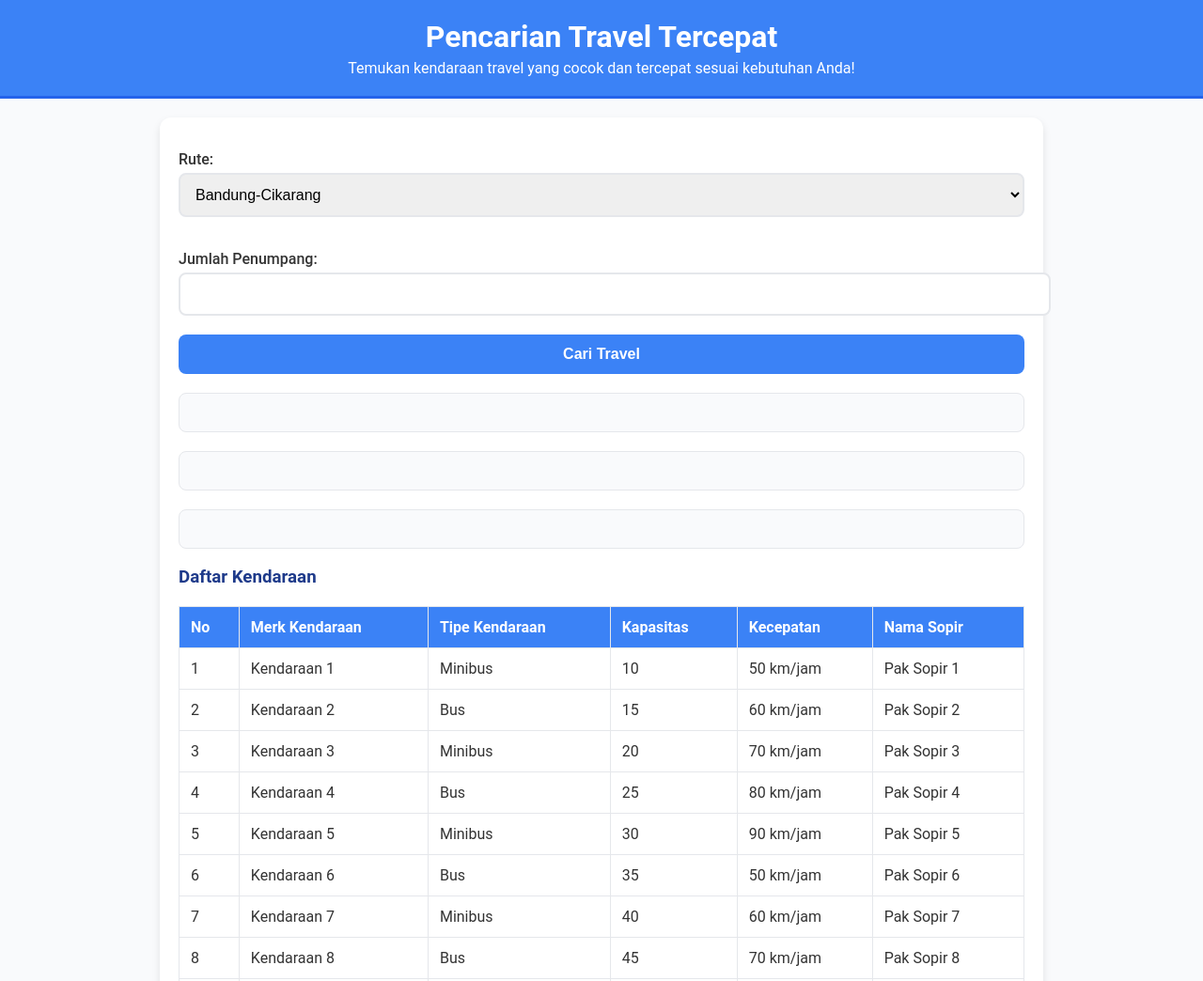
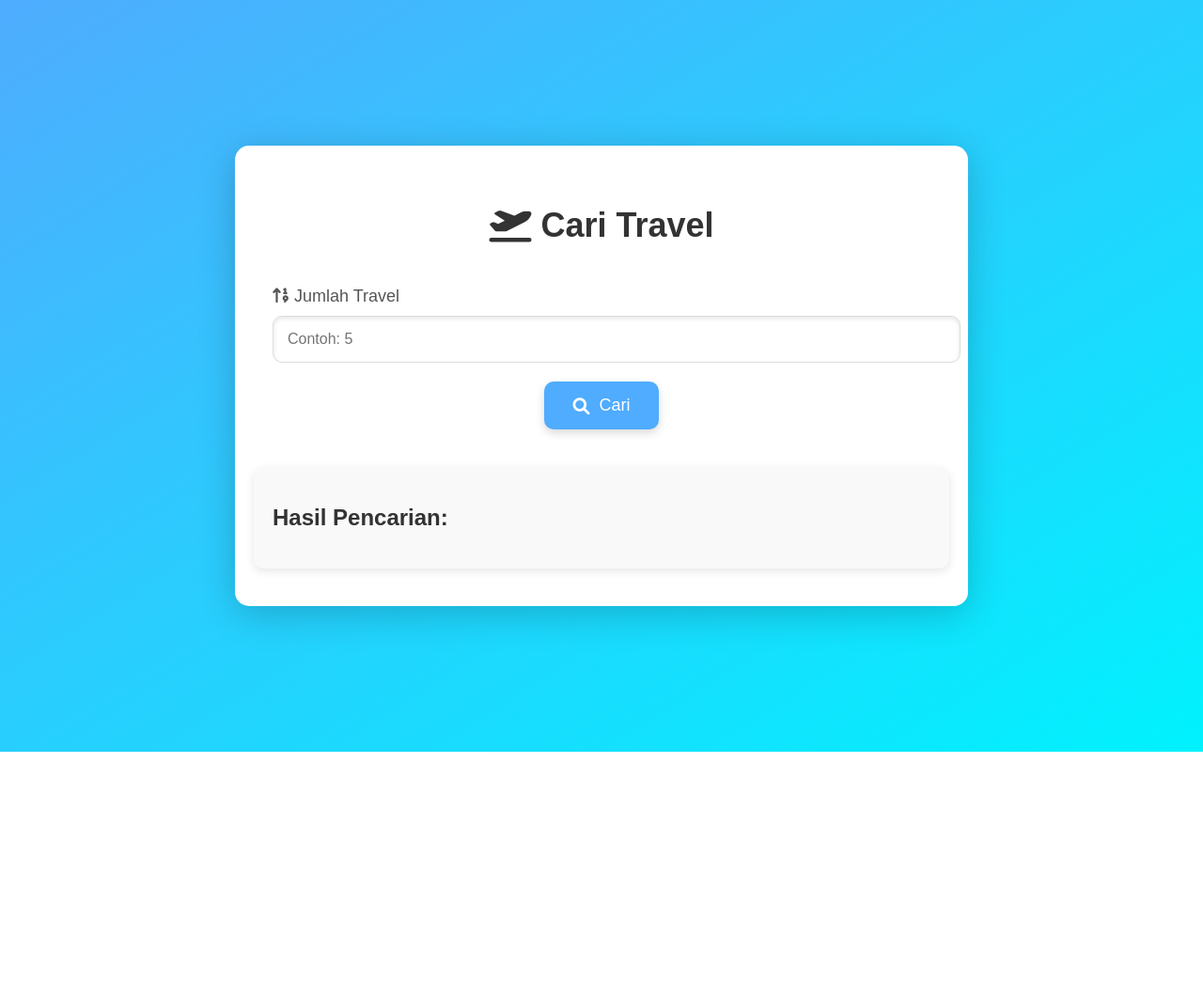
Before and after one commit to M-fathirizky/Tubes-AKA, a plain HTML site: page index.html in a window 1280 px wide. Shown: the top 1044 px of the page at 94% size. After the commit the page ends 800 px from the top, so only its background shows below. Drawn offline with Linux system fonts and the light colour scheme.

Commit message:
New Update

```diff
--- a/AKA.css
+++ b/AKA.css
@@ -1,95 +1,132 @@
 body {
-    font-family: 'Roboto', sans-serif;
+    font-family: 'Poppins', sans-serif;
+    background-image: linear-gradient(to bottom right, #4facfe, #00f2fe);
     margin: 0;
     padding: 0;
-    background-color: #f9fafc;
+    display: flex;
+    justify-content: center;
+    align-items: center;
+    min-height: 100vh;
+}
+
+.container {
+    background: #ffffff;
+    border-radius: 15px;
+    box-shadow: 0 8px 40px rgba(0, 0, 0, 0.2);
+    padding: 40px;
+    max-width: 700px;
+    width: 90%;
+    display: flex;
+    flex-direction: column;
+    align-items: center;
+    gap: 20px;
+}
+
+h1 {
+    font-size: 36px;
+    color: #333;
+    display: flex;
+    align-items: center;
+    justify-content: center;
+    gap: 10px;
+}
+
+.form-group {
+    width: 100%;
+    display: flex;
+    flex-direction: column;
+    gap: 10px;
+}
+
+label {
+    font-size: 18px;
+    color: #555;
+}
+
+input {
+    width: 100%;
+    padding: 15px;
+    font-size: 16px;
+    border: 1px solid #ddd;
+    border-radius: 10px;
+    box-shadow: inset 0 2px 5px rgba(0, 0, 0, 0.1);
+}
+
+.btn {
+    background-color: #4facfe;
+    color: white;
+    padding: 15px 30px;
+    border: none;
+    border-radius: 10px;
+    font-size: 18px;
+    cursor: pointer;
+    transition: all 0.3s ease;
+    box-shadow: 0 4px 10px rgba(0, 0, 0, 0.15);
+    display: flex;
+    align-items: center;
+    justify-content: center;
+    gap: 10px;
+}
+
+.btn:hover {
+    background-color: #007ace;
+    transform: translateY(-3px);
+    box-shadow: 0 6px 15px rgba(0, 0, 0, 0.2);
+}
+
+#result {
+    width: 100%;
+    background: #f9f9f9;
+    border-radius: 10px;
+    box-shadow: 0 3px 10px rgba(0, 0, 0, 0.1);
+    padding: 20px;
+    margin-top: 20px;
+    text-align: left;
+}
+
+#result h2 {
+    font-size: 24px;
     color: #333;
 }
-header {
-    background-color: #3b82f6;
-    color: white;
-    padding: 20px;
-    text-align: center;
-    border-bottom: 3px solid #2563eb;
+
+#result ul {
+    list-style: none;
+    padding: 0;
+    margin: 0;
 }
-header h1 {
-    margin: 0;
-    font-size: 2rem;
+
+#result ul li {
+    padding: 10px;
+    background: #ffffff;
+    border: 1px solid #eee;
+    border-radius: 8px;
+    margin-bottom: 10px;
+    display: flex;
+    justify-content: space-between;
+    align-items: center;
+    box-shadow: 0 2px 5px rgba(0, 0, 0, 0.1);
 }
-header p {
-    margin: 5px 0 0;
-    font-size: 1rem;
-}
-main {
-    margin: 20px auto;
-    max-width: 900px;
-    background: white;
-    padding: 20px;
-    border-radius: 12px;
-    box-shadow: 0 4px 8px rgba(0, 0, 0, 0.1);
-}
-h3 {
-    color: #1e3a8a;
-}
-label {
-    display: block;
-    margin: 15px 0 5px;
-    font-weight: 500;
-}
-select, input {
-    width: 100%;
-    padding: 12px;
-    margin-bottom: 20px;
-    border: 2px solid #e5e7eb;
-    border-radius: 8px;
-    font-size: 1rem;
-}
-select:focus, input:focus {
-    border-color: #3b82f6;
-    outline: none;
-}
-button {
-    width: 100%;
-    padding: 12px;
-    background-color: #3b82f6;
-    color: white;
-    border: none;
-    border-radius: 8px;
-    font-size: 1rem;
-    font-weight: 600;
-    cursor: pointer;
-    transition: background-color 0.3s;
-}
-button:hover {
-    background-color: #2563eb;
-}
-#result, #steps-iterative, #steps-recursive {
-    margin-top: 20px;
-    padding: 20px;
-    background: #f9fafc;
-    border: 1px solid #e5e7eb;
-    border-radius: 8px;
-}
-table {
-    width: 100%;
-    border-collapse: collapse;
-    margin-top: 20px;
-    border: 1px solid #e5e7eb;
-}
-th, td {
-    padding: 12px;
-    text-align: left;
-    border: 1px solid #e5e7eb;
-}
-th {
-    background-color: #3b82f6;
-    color: white;
-}
-@media (max-width: 600px) {
-    main {
-        padding: 15px;
+
+@media (max-width: 768px) {
+    .container {
+        padding: 20px;
     }
-    button {
+
+    h1 {
+        font-size: 28px;
+    }
+
+    .btn {
+        font-size: 16px;
+        padding: 12px 20px;
+    }
+
+    input {
         font-size: 14px;
+        padding: 12px;
+    }
+
+    #result h2 {
+        font-size: 20px;
     }
 }
--- a/Code.js
+++ b/Code.js
@@ -1,153 +1,77 @@
-const travels = Array.from({ length: 50 }, (_, i) => ({
-    brand: `Kendaraan ${i + 1}`,
-    type: i % 2 === 0 ? 'Minibus' : 'Bus',
-    capacity: 10 + (i % 10) * 5,
-    speed: 50 + (i % 5) * 10,
-    driver: `Pak Sopir ${i + 1}`
-}));
+function searchTravel() {
+    const travelCount = parseInt(document.getElementById("travelCount").value);
+    const resultDiv = document.getElementById("result");
+    if (isNaN(travelCount) || travelCount <= 0) {
+        resultDiv.innerHTML = "<p>Masukkan jumlah travel yang valid.</p>";
+        return;
+    }
 
-const routes = {
-    'Bandung-Cikarang': 110,
-    'Bandung-Jakarta': 150,
-    'Jakarta-Cikarang': 40,
-    'Bandung-Tangerang': 180,
-    'Surabaya-Malang': 100,
-    'Yogyakarta-Semarang': 120,
-    'Solo-Surabaya': 260,
-    'Jakarta-Bogor': 60,
-    'Bandung-Semarang': 430,
-    'Surabaya-Yogyakarta': 330,
-    'Malang-Bandung': 820
-};
+    const travels = [];
+    for (let i = 0; i < travelCount; i++) {
+        travels.push({
+            id: i + 1,
+            efficiency: Math.floor(Math.random() * 100) + 1, // Random efficiency score
+        });
+    }
 
-function displayTravels() {
-    const tableBody = document.getElementById('travelTableBody');
-    tableBody.innerHTML = '';
-    travels.forEach((travel, index) => {
-        tableBody.innerHTML += `
-            <tr>
-                <td>${index + 1}</td>
-                <td>${travel.brand}</td>
-                <td>${travel.type}</td>
-                <td>${travel.capacity}</td>
-                <td>${travel.speed} km/jam</td>
-                <td>${travel.driver}</td>
-            </tr>
-        `;
-    });
+    resultDiv.innerHTML = "<h2>Travel yang ditemukan:</h2>";
+
+    // Iterative sorting
+    const iterativeStart = performance.now();
+    const iterativeResult = iterativeSort([...travels]);
+    const iterativeEnd = performance.now();
+
+    // Recursive sorting
+    const recursiveStart = performance.now();
+    const recursiveResult = recursiveSort([...travels]);
+    const recursiveEnd = performance.now();
+
+    // Display results
+    resultDiv.innerHTML += `<h3>Iterative:</h3> ${formatTravels(iterativeResult)} <p>Waktu eksekusi: ${(iterativeEnd - iterativeStart).toFixed(4)} ms</p>`;
+    resultDiv.innerHTML += `<h3>Recursive:</h3> ${formatTravels(recursiveResult)} <p>Waktu eksekusi: ${(recursiveEnd - recursiveStart).toFixed(4)} ms</p>`;
 }
 
-function findFastestTravelIterative(route, passengers) {
-    const distance = routes[route];
-    let fastest = null;
-    const steps = [];
-
-    for (let travel of travels) {
-        if (travel.capacity >= passengers) {
-            const time = distance / travel.speed;
-            steps.push(`Cek kendaraan ${travel.brand}: Waktu tempuh = ${time.toFixed(2)} jam`);
-            if (!fastest || time < fastest.time) {
-                fastest = { travel, time };
-                steps.push(`-> Kendaraan ${travel.brand} menjadi tercepat sementara.`);
+// Iterative sorting (Bubble Sort)
+function iterativeSort(travels) {
+    const len = travels.length;
+    for (let i = 0; i < len; i++) {
+        for (let j = 0; j < len - i - 1; j++) {
+            if (travels[j].efficiency > travels[j + 1].efficiency) {
+                [travels[j], travels[j + 1]] = [travels[j + 1], travels[j]];
             }
         }
     }
-    return { fastest, distance, steps };
+    return travels;
 }
 
-async function displayStepsIterative(steps) {
-    const iterativeStepsDiv = document.getElementById('steps-iterative');
-    iterativeStepsDiv.innerHTML = '<h3>Langkah Iteratif</h3>';
-    for (const step of steps) {
-        const stepElement = document.createElement('p');
-        stepElement.textContent = step;
-        iterativeStepsDiv.appendChild(stepElement);
-        await new Promise(resolve => setTimeout(resolve, 200));
-    }
+// Recursive sorting (Merge Sort)
+function recursiveSort(travels) {
+    if (travels.length <= 1) return travels;
+
+    const mid = Math.floor(travels.length / 2);
+    const left = recursiveSort(travels.slice(0, mid));
+    const right = recursiveSort(travels.slice(mid));
+
+    return merge(left, right);
 }
 
-async function displayStepsRecursive(steps) {
-    const recursiveStepsDiv = document.getElementById('steps-recursive');
-    recursiveStepsDiv.innerHTML = '<h3>Langkah Rekursif</h3>';
-    for (const step of steps) {
-        const stepElement = document.createElement('p');
-        stepElement.textContent = step;
-        recursiveStepsDiv.appendChild(stepElement);
-        await new Promise(resolve => setTimeout(resolve, 200));
+function merge(left, right) {
+    let result = [];
+    let l = 0, r = 0;
+
+    while (l < left.length && r < right.length) {
+        if (left[l].efficiency < right[r].efficiency) {
+            result.push(left[l++]);
+        } else {
+            result.push(right[r++]);
+        }
     }
+    return result.concat(left.slice(l)).concat(right.slice(r));
 }
 
-function findFastestTravelRecursive(route, passengers, index = 0, fastest = null, steps = []) {
-    if (index >= travels.length) return { fastest, steps };
-
-    const travel = travels[index];
-    const distance = routes[route];
-
-    if (travel.capacity >= passengers) {
-        const time = distance / travel.speed;
-        steps.push(`Cek kendaraan ${travel.brand}: Waktu tempuh = ${time.toFixed(2)} jam`);
-        if (!fastest || time < fastest.time) {
-            fastest = { travel, time };
-            steps.push(`-> Kendaraan ${travel.brand} menjadi tercepat sementara.`);
-        }
-    }
-
-    return findFastestTravelRecursive(route, passengers, index + 1, fastest, steps);
+// Format travels for display
+function formatTravels(travels) {
+    return travels
+        .map(t => `Travel ${t.id}: Efisiensi ${t.efficiency}`)
+        .join("<br>");
 }
-
-function formatTime(time) {
-    const hours = Math.floor(time);
-    const minutes = Math.floor((time - hours) * 60);
-    const seconds = Math.floor((((time - hours) * 60) - minutes) * 60);
-
-    if (hours > 0) {
-        return `${hours} jam ${minutes} menit ${seconds} detik`;
-    } else if (minutes > 0) {
-        return `${minutes} menit ${seconds} detik`;
-    } else {
-        return `${seconds} detik`;
-    }
-}
-
-async function searchTravel() {
-    const route = document.getElementById('route').value;
-    const passengers = parseInt(document.getElementById('passengers').value);
-
-    const startIterative = performance.now();
-    const { fastest: resultIterative, distance, steps: stepsIterative } = findFastestTravelIterative(route, passengers);
-    const endIterative = performance.now();
-
-    if (!resultIterative) {
-        alert(`Tidak ada kendaraan yang tersedia untuk ${passengers} penumpang.`);
-        return;
-    }
-
-    const startRecursive = performance.now();
-    const { fastest: resultRecursive, steps: stepsRecursive } = findFastestTravelRecursive(route, passengers);
-    const endRecursive = performance.now();
-
-    document.getElementById('result').innerHTML = `
-        <h3>Hasil Pencarian</h3>
-        <p><strong>Metode Iteratif:</strong></p>
-        <p>Kendaraan: ${resultIterative.travel.brand} (${resultIterative.travel.type})</p>
-        <p>Kapasitas: ${resultIterative.travel.capacity} penumpang</p>
-        <p>Nama Sopir: ${resultIterative.travel.driver}</p>
-        <p>Jarak Tempuh: ${distance} km</p>
-        <p>Waktu Tempuh: ${formatTime(resultIterative.time)}</p>
-        <p>Waktu Proses: ${(endIterative - startIterative).toFixed(4)} ms</p>
-        <p><strong>Metode Rekursif:</strong></p>
-        <p>Kendaraan: ${resultRecursive.travel.brand} (${resultRecursive.travel.type})</p>
-        <p>Kapasitas: ${resultRecursive.travel.capacity} penumpang</p>
-        <p>Nama Sopir: ${resultRecursive.travel.driver}</p>
-        <p>Jarak Tempuh: ${routes[route]} km</p>
-        <p>Waktu Tempuh: ${formatTime(resultRecursive.time)}</p>
-        <p>Waktu Proses: ${(endRecursive - startRecursive).toFixed(4)} ms</p>
-    `;
-
-    await displayStepsIterative(stepsIterative);
-    await displayStepsRecursive(stepsRecursive);
-}
-
-window.onload = () => {
-    displayTravels();
-};
--- a/index.html
+++ b/index.html
@@ -1,58 +1,25 @@
 <!DOCTYPE html>
-<html lang="id">
+<html lang="en">
 <head>
     <meta charset="UTF-8">
     <meta name="viewport" content="width=device-width, initial-scale=1.0">
-    <title>Pencarian Travel Tercepat</title>
+    <title>Pencarian Travel</title>
     <link rel="stylesheet" href="AKA.css">
+    <link rel="stylesheet" href="https://cdnjs.cloudflare.com/ajax/libs/font-awesome/6.0.0-beta3/css/all.min.css">
 </head>
 <body>
-    <header>
-        <h1>Pencarian Travel Tercepat</h1>
-        <p>Temukan kendaraan travel yang cocok dan tercepat sesuai kebutuhan Anda!</p>
-    </header>
-    <main>
-        <div>
-            <label for="route">Rute:</label>
-            <select id="route">
-                <option value="Bandung-Cikarang">Bandung-Cikarang</option>
-                <option value="Bandung-Jakarta">Bandung-Jakarta</option>
-                <option value="Jakarta-Cikarang">Jakarta-Cikarang</option>
-                <option value="Bandung-Tangerang">Bandung-Tangerang</option>
-                <option value="Surabaya-Malang">Surabaya-Malang</option>
-                <option value="Yogyakarta-Semarang">Yogyakarta-Semarang</option>
-                <option value="Solo-Surabaya">Solo-Surabaya</option>
-                <option value="Jakarta-Bogor">Jakarta-Bogor</option>
-                <option value="Bandung-Semarang">Bandung-Semarang</option>
-                <option value="Surabaya-Yogyakarta">Surabaya-Yogyakarta</option>
-                <option value="Malang-Bandung">Malang-Bandung</option>
-            </select>
+    <div class="container">
+        <h1><i class="fas fa-plane-departure"></i> Cari Travel</h1>
+        <div class="form-group">
+            <label for="travelCount"><i class="fas fa-sort-numeric-up"></i> Jumlah Travel</label>
+            <input type="number" id="travelCount" placeholder="Contoh: 5" min="1">
         </div>
-        <div>
-            <label for="passengers">Jumlah Penumpang:</label>
-            <input type="number" id="passengers" min="1">
+        <button onclick="searchTravel()" class="btn"><i class="fas fa-search"></i> Cari</button>
+        <div id="result">
+            <h2>Hasil Pencarian:</h2>
+            <ul></ul>
         </div>
-        <button onclick="searchTravel()">Cari Travel</button>
-
-        <div id="result"></div>
-        <div id="steps-iterative"></div>
-        <div id="steps-recursive"></div>
-
-        <h3>Daftar Kendaraan</h3>
-        <table>
-            <thead>
-                <tr>
-                    <th>No</th>
-                    <th>Merk Kendaraan</th>
-                    <th>Tipe Kendaraan</th>
-                    <th>Kapasitas</th>
-                    <th>Kecepatan</th>
-                    <th>Nama Sopir</th>
-                </tr>
-            </thead>
-            <tbody id="travelTableBody"></tbody>
-        </table>
-    </main>
+    </div>
     <script src="Code.js"></script>
 </body>
 </html>
```
